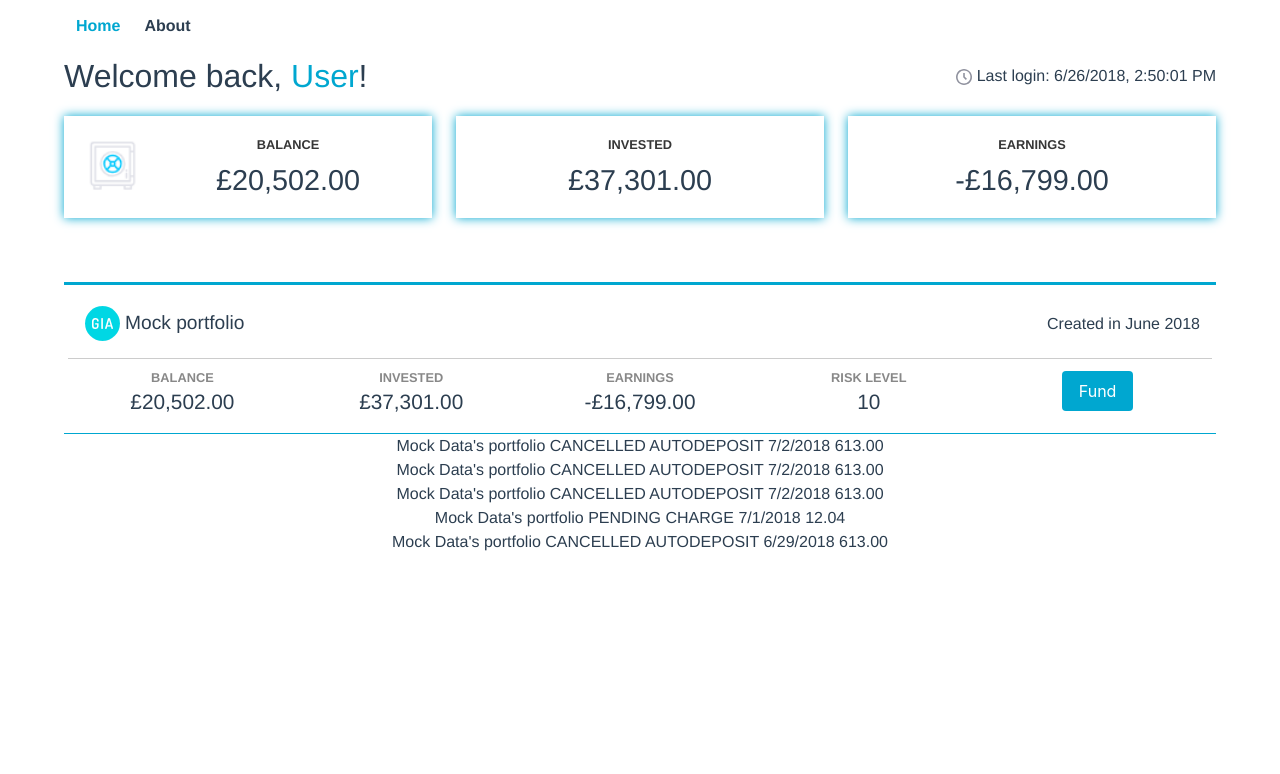
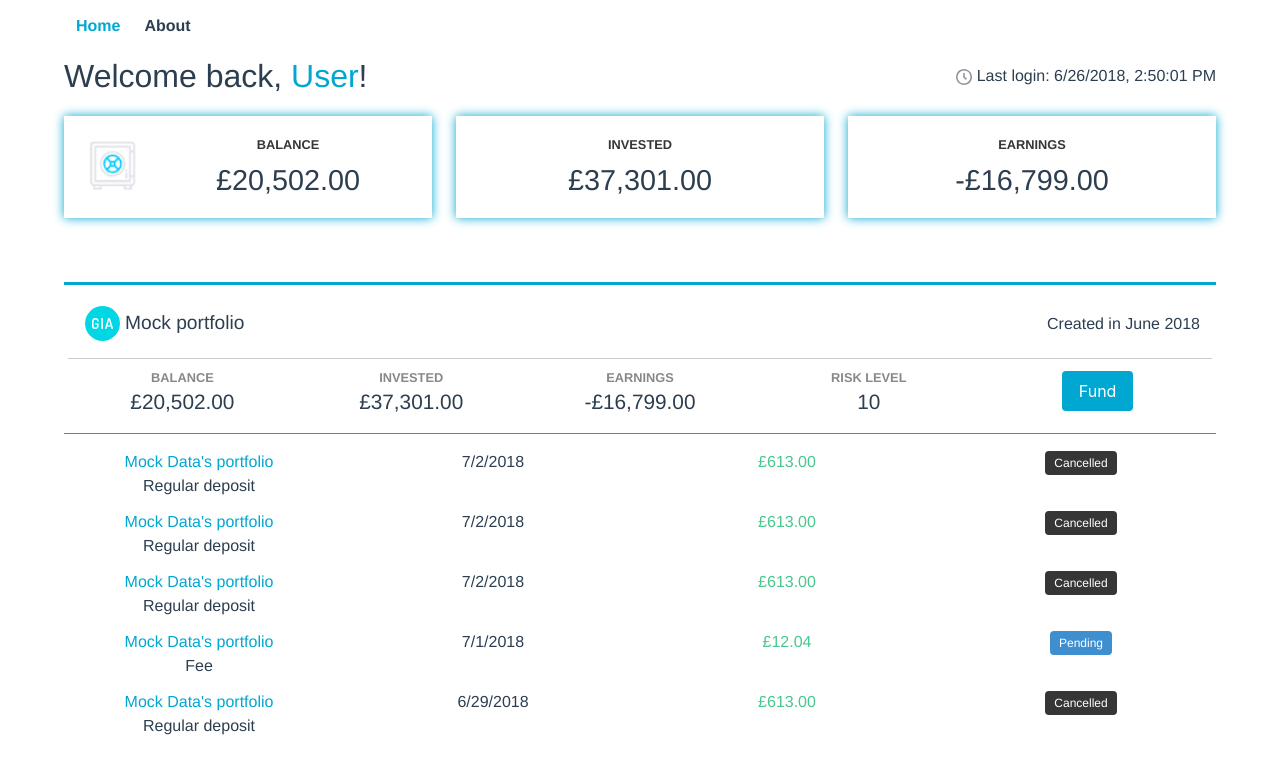
Before and after one commit to david-dlc-cerezo/account-overview, a Vue app: page / in a window 1280 px wide. Shown: the top 774 px of the page. Built offline with nearby package versions, Linux system fonts and the light colour scheme.

Commit message:
Transactions Layout

```diff
--- a/src/components/PortfolioOverview.vue
+++ b/src/components/PortfolioOverview.vue
@@ -5,11 +5,14 @@
       <UseHeader :user="user"></UseHeader>
       <UserPosition :position="userPosition" :currency="portfolio.currency"></UserPosition>
       <PortfolioSummary :portfolio="portfolio"></PortfolioSummary>
-      <TransactionRow
-        v-for="(transaction, index)  in transactions"
-        :key="index"
-        :transaction="transaction"
-      ></TransactionRow>
+      <div class="transactions">
+        <TransactionRow
+          v-for="(transaction, index)  in transactions"
+          :key="index"
+          :transaction="transaction"
+          :currency="portfolio.currency"
+        ></TransactionRow>
+      </div>
     </div>
   </div>
 </template>
@@ -79,4 +82,7 @@ export default {
 </script>
 
 <style scoped>
+.transactions {
+  margin: 1em 0;
+}
 </style>
--- a/src/components/TransactionRow.vue
+++ b/src/components/TransactionRow.vue
@@ -1,28 +1,80 @@
 <template>
-  <div class="transaction-row">
-    {{transaction.portfolio.name}}
-    {{transaction.status}}
-    {{transaction.item}}
-    {{transaction.created | date }}
-    {{transaction.amount | currency }}
+  <div class="transaction-row" @click="openModal">
+    <div class="columns">
+      <div class="column is-one-quarter">
+        <div class="has-text-primary">
+          {{transaction.portfolio.name}}
+        </div>
+        {{mappedItem}}
+      </div>
+      <div class="column is-one-quarter">
+        {{transaction.created | date }}
+      </div>
+      <div class="column is-one-quarter">
+        <span :class="currencyClass">
+          {{transaction.amount | currency(currency.code) }}
+        </span>
+      </div>
+      <div class="column is-one-quarter">
+        <span class="tag" :class="statusClass">{{transaction.status | capitalizeFirstLetter}}</span>
+      </div>
+    </div>
   </div>
 </template>
 
 <script>
+import capitalizeFirstLetter from '@/filters/capitalizeFirstLetter.js'
 import currency from '@/filters/currency.js'
 import date from '@/filters/date.js'
 
 export default {
   name: 'TransactionRow',
-  props: {
-    transaction: Object
-  },
   filters: {
+    capitalizeFirstLetter,
     currency,
     date
+  },
+  props: {
+    transaction: Object,
+    currency: Object
+  },
+  computed: {
+    currencyClass: function() {
+      return {
+        'has-text-success': this.transaction.amount > 0,
+        'has-text-danger': this.transaction.amount < 0
+      }
+    },
+    statusClass: function() {
+      if(this.transaction.status && typeof this.transaction.status === 'string'){
+        return {
+          'is-dark': this.transaction.status.toUpperCase() === 'CANCELLED',
+          'is-info': this.transaction.status.toUpperCase() === 'PENDING',
+          'is-success': this.transaction.status.toUpperCase() === 'SUCCESS'
+        }
+      } else {
+        return ''
+      }
+    },
+    mappedItem: function() {
+      const MAP = {
+        AUTODEPOSIT: 'Regular deposit',
+        CHARGE: 'Fee'
+      }
+
+      return MAP[this.transaction.item] || this.transaction.item
+    }
+  },
+  methods: {
+    openModal: function() {
+      console.log('Open modal', this.transaction)
+    }
   }
 }
 </script>
 
 <style scoped>
+.transaction-row {
+  cursor: pointer;
+}
 </style>
--- /dev/null
+++ b/src/filters/capitalizeFirstLetter.js
@@ -0,0 +1,12 @@
+export default function capitalizeFirstLetter (value) {
+  const _capitalizeFirstLetter = (word) =>
+    word.charAt(0).toUpperCase() + word.slice(1).toLowerCase()
+
+  if (value && typeof value === 'string') {
+    return value.split(' ')
+      .map(_capitalizeFirstLetter)
+      .join(' ')
+  } else {
+    return value
+  }
+}
```
